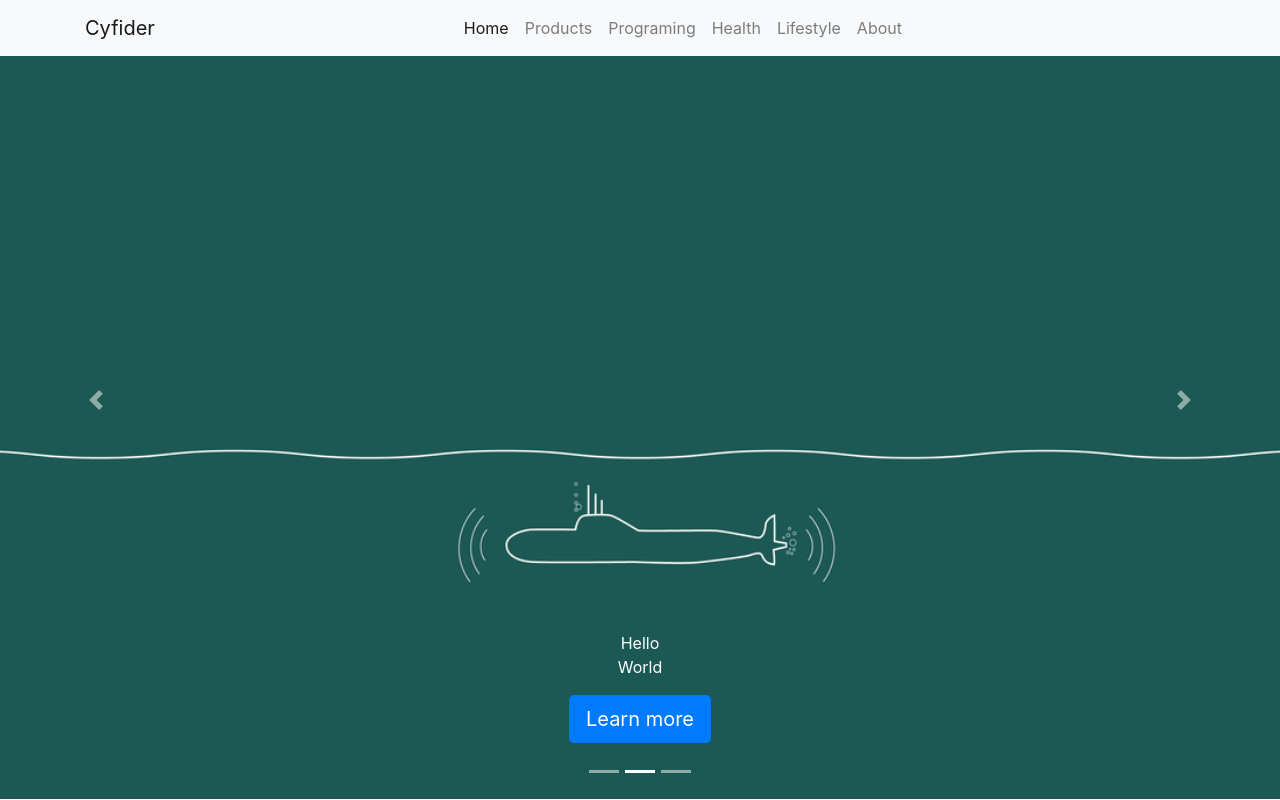
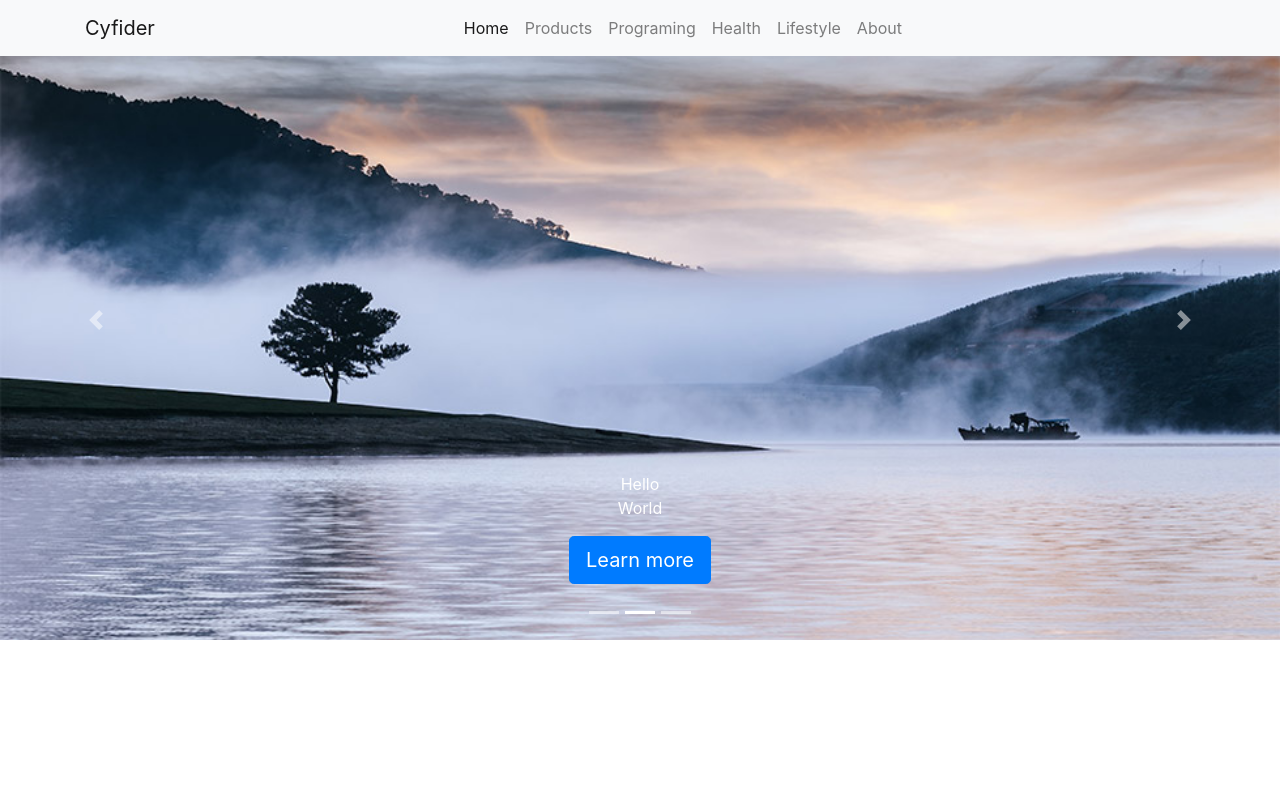
Before and after one commit to cyfider/cyfider.github.io, a plain HTML site: page index.html in a window 1280 px wide. Both pictures are taken after a click on the link "Home". Drawn offline with nearby package versions, Linux system fonts and the light colour scheme.

Commit message:
Update Carousel

```diff
--- a/index.html
+++ b/index.html
@@ -60,8 +60,7 @@
 			<!-- Slide -->
 			<div class="carousel-inner">
 				<div class="carousel-item active">
-					<!-- <svg class="bd-placeholder-img" width="100%" height="100%" xmlns="http://www.w3.org/2000/svg" preserveAspectRatio="xMidYMid slice" focusable="false" role="img"><rect width="100%" height="100%" fill="#777"/></svg> -->
-					<img src="wp2.png" class="d-block w-100">
+					<img src="images/slide_0.jpg" class="d-block w-100" alt="First slide">
 					<div class="carousel-caption">
 						<h1>Hello</h1>
 						<p>World</p>
@@ -69,8 +68,7 @@
 					</div>
 				</div>
 				<div class="carousel-item">
-					<!-- <svg class="bd-placeholder-img" width="100%" height="100%" xmlns="http://www.w3.org/2000/svg" preserveAspectRatio="xMidYMid slice" focusable="false" role="img"><rect width="100%" height="100%" fill="#777"/></svg> -->
-					<img src="wp2.png" class="d-block w-100">
+					<img src="images/slide_1.jpg" class="d-block w-100" alt="Second slide">
 					<div class="carousel-caption">
 						<h>Hello</h1>
 						<p>World</p>
@@ -78,8 +76,7 @@
 					</div>
 				</div>
 				<div class="carousel-item">
-					<!-- <svg class="bd-placeholder-img" width="100%" height="100%" xmlns="http://www.w3.org/2000/svg" preserveAspectRatio="xMidYMid slice" focusable="false" role="img"><rect width="100%" height="100%" fill="#777"/></svg> -->
-					<img src="wp2.png" class="d-block w-100">
+					<img src="images/slide_2.jpg" class="d-block w-100" alt="Third slide">
 					<div class="carousel-caption">
 						<h1>Hello</h1>
 						<p>World</p>
@@ -89,11 +86,13 @@
 			</div>
 
 			<!-- Control -->
-			<a class="carousel-control-prev" href="#id_carousel" data-slide="prev">
+			<a class="carousel-control-prev" href="#id_carousel" data-slide="prev" role="button">
 				<span class="carousel-control-prev-icon" aria-hidden="true"></span>
+				<span class="sr-only">Previous</span>
 			</a>
-			<a class="carousel-control-next" href="#id_carousel" data-slide="next">
+			<a class="carousel-control-next" href="#id_carousel" data-slide="next" role="button">
 				<span class="carousel-control-next-icon" aria-hidden="true"></span>
+				<span class="sr-only">Previous</span>
 			</a>
 
 			<!-- Indicator -->
@@ -102,6 +101,7 @@
 				<li data-target="#id_carousel" data-slide-to="1"></li>
 				<li data-target="#id_carousel" data-slide-to="2"></li>
 			</ol>
+
 		</div>
 		<!-- Carousel End-->
 
```
Also changed, not shown: images/slide_0.jpg (added), images/slide_1.jpg (added), images/slide_2.jpg (added), images/slide_3.jpg (added).
